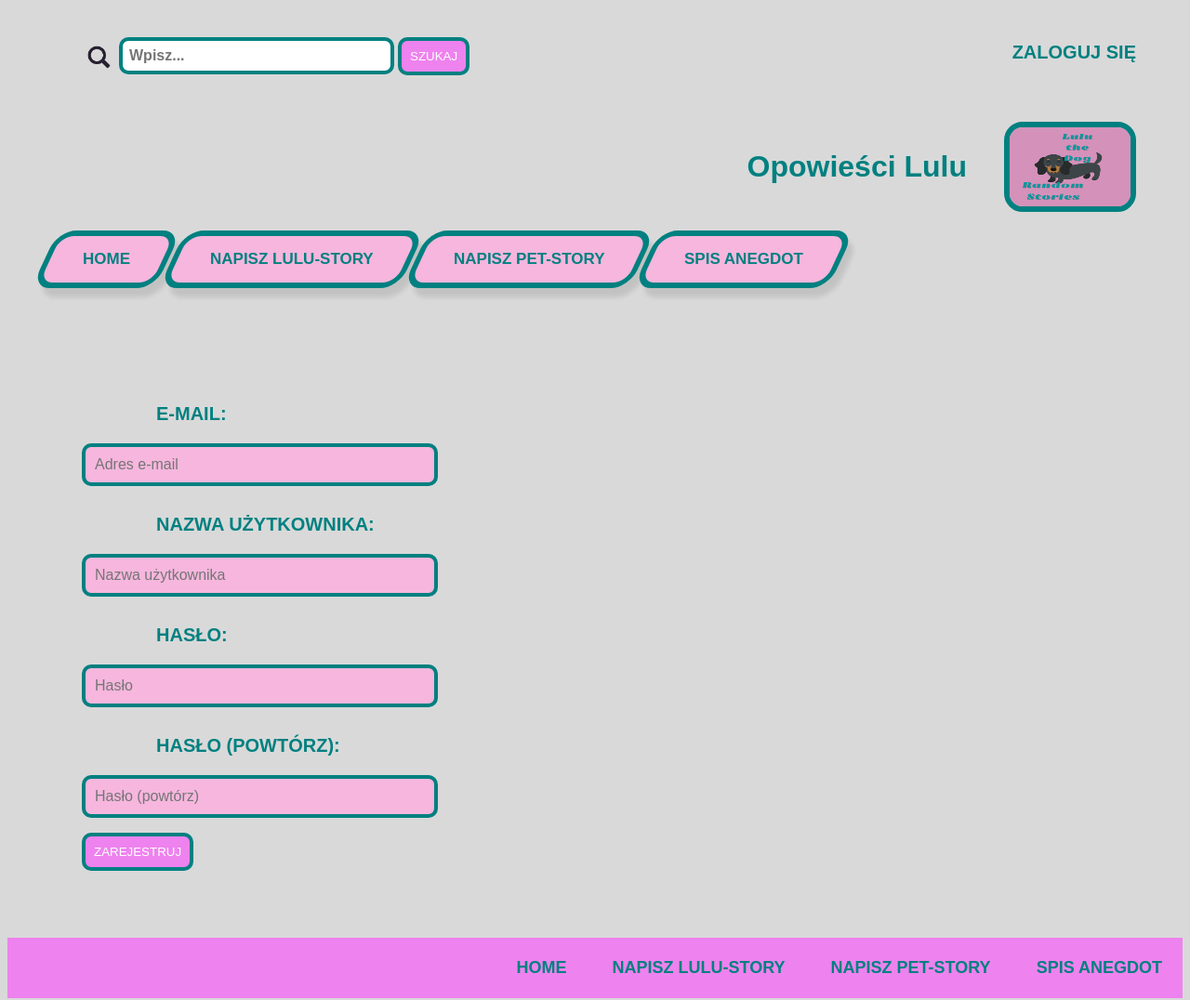
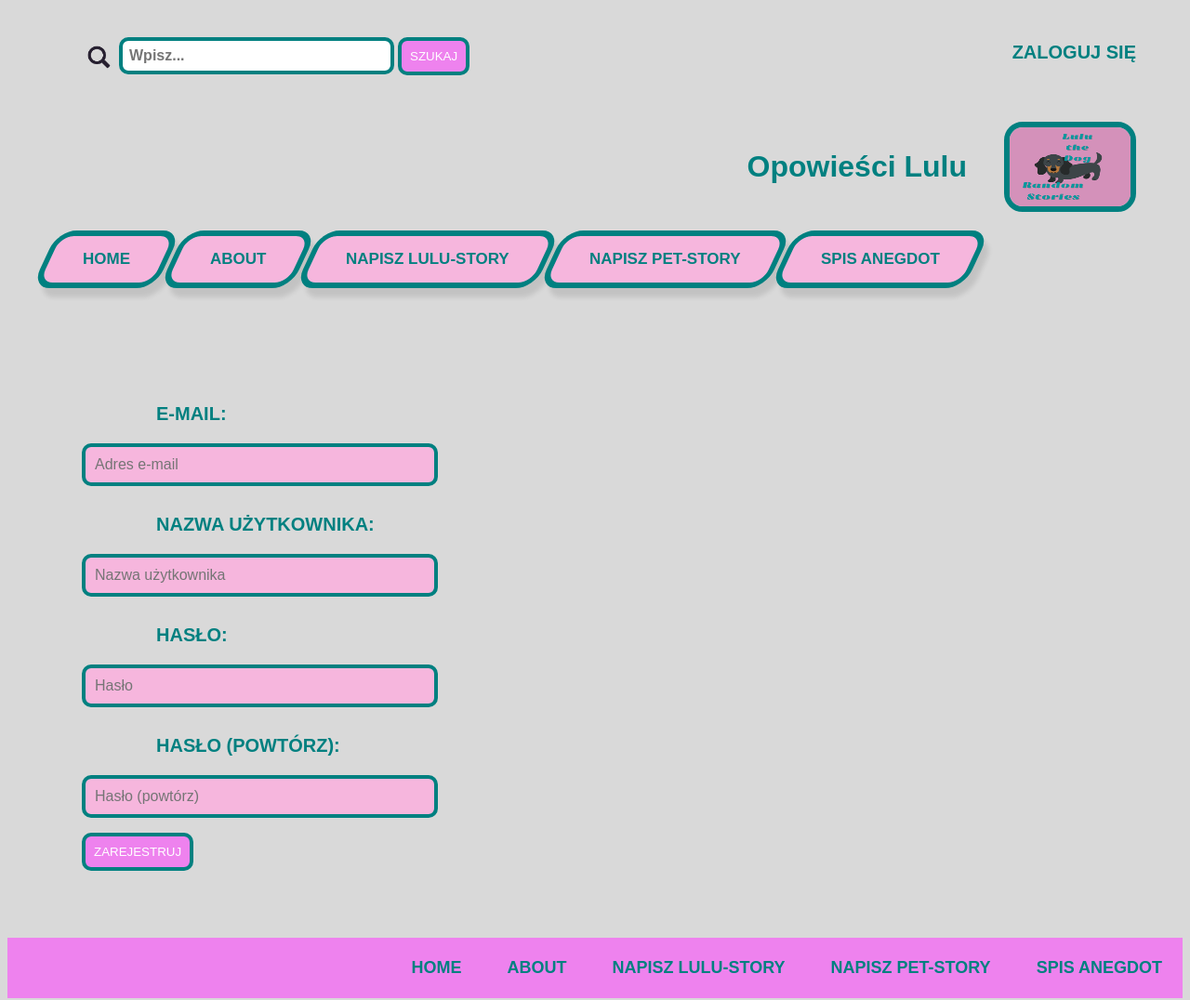
Before and after one commit to lukaszdyminski/Lulu-app, a Django app: page /register/ in a window 1280 px wide. Shown: the whole page at 93% size. Run offline with Django 3.2, Linux system fonts and the light colour scheme; some libraries are stand-ins or nearby versions; some web fonts are replaced.

Commit message:
Create about lulublog commit

```diff
--- a/lulublog/urls.py
+++ b/lulublog/urls.py
@@ -56,4 +56,6 @@ urlpatterns = [
         # Logged-in user may delete a Lulu Story comment in here
     path('your_dashboard/delete_pet_comment/<int:pk>/', views.delete_pet_post_comment, name='delete_pet_post_comment'),
         # Logged-in user may delete a Pet Story comment in here
+    path('about_lulu_stories/', views.display_lulu_stories_info, name='lulu_stories_info'),
+        # url with Lulu Stories blog info
 ]
--- a/lulublog/views.py
+++ b/lulublog/views.py
@@ -356,3 +356,9 @@ def delete_pet_post_comment(request, pk):
         messages.success(request, 'Lulu niechętnie wyraziła zgodę i komentarz został usunięty.')
         return redirect('dashboard')
     return render(request, 'comment_delete_confirmation.html', {'pet_comment': pet_comment})
+
+
+# the page with Lulu Stories blog info
+
+def display_lulu_stories_info(request):
+    return render(request, 'about_lulu_stories.html', {})
--- a/templates/base.html
+++ b/templates/base.html
@@ -63,6 +63,7 @@
         <div class="skew-menu">
             <ul>
                 <li><a href="{% url 'all_posts_index' %}">Home</a></li>
+                <li><a href="{% url 'lulu_stories_info' %}">About</a></li>
                 <li><a href="{% url 'create_logged_lulu_story' %}">Napisz Lulu-story</a></li>
                 <li><a href="{% url 'create_logged_pet_story' %}">Napisz Pet-story</a></li>
                 <li><a href="">Spis anegdot</a>
@@ -77,6 +78,7 @@
         <div class="skew-menu">
             <ul>
                 <li><a href="{% url 'all_posts_index' %}">Home</a></li>
+                <li><a href="{% url 'lulu_stories_info' %}">About</a></li>
                 <li><a href="{% url 'create_lulu_story' %}">Napisz Lulu-story</a></li>
                 <li><a href="{% url 'create_pet_story' %}">Napisz Pet-story</a></li>
                 <li><a href="">Spis anegdot</a>
@@ -98,6 +100,7 @@
         <div class="lulu-navbar">
             <ul>
                 <li><a href="{% url 'all_posts_index' %}">Home</a></li>
+                <li><a href="{% url 'lulu_stories_info' %}">About</a></li>
                 <li><a href="{% url 'create_logged_lulu_story' %}">Napisz Lulu-story</a></li>
                 <li><a href="{% url 'create_logged_pet_story' %}">Napisz Pet-story</a></li>
                 <li><a href="">Spis anegdot</a>
@@ -112,6 +115,7 @@
         <div class="lulu-navbar">
             <ul>
                 <li><a href="{% url 'all_posts_index' %}">Home</a></li>
+                <li><a href="{% url 'lulu_stories_info' %}">About</a></li>
                 <li><a href="{% url 'create_lulu_story' %}">Napisz Lulu-story</a></li>
                 <li><a href="{% url 'create_pet_story' %}">Napisz Pet-story</a></li>
                 <li><a href="">Spis anegdot</a>
--- a/templates/index.html
+++ b/templates/index.html
@@ -52,6 +52,7 @@
         <div class="skew-menu">
             <ul>
                 <li><a href="{% url 'all_posts_index' %}">Home</a></li>
+                <li><a href="{% url 'lulu_stories_info' %}">About</a></li>
                 <li><a href="{% url 'create_logged_lulu_story' %}">Napisz Lulu-story</a></li>
                 <li><a href="{% url 'create_logged_pet_story' %}">Napisz Pet-story</a></li>
                 <li><a href="">Spis anegdot</a>
@@ -66,6 +67,7 @@
         <div class="skew-menu">
             <ul>
                 <li><a href="{% url 'all_posts_index' %}">Home</a></li>
+                <li><a href="{% url 'lulu_stories_info' %}">About</a></li>
                 <li><a href="{% url 'create_lulu_story' %}">Napisz Lulu-story</a></li>
                 <li><a href="{% url 'create_pet_story' %}">Napisz Pet-story</a></li>
                 <li><a href="">Spis anegdot</a>
@@ -185,6 +187,7 @@
         <div class="lulu-navbar">
             <ul>
                 <li><a href="{% url 'all_posts_index' %}">Home</a></li>
+                <li><a href="{% url 'lulu_stories_info' %}">About</a></li>
                 <li><a href="{% url 'create_logged_lulu_story' %}">Napisz Lulu-story</a></li>
                 <li><a href="{% url 'create_logged_pet_story' %}">Napisz Pet-story</a></li>
                 <li><a href="">Spis anegdot</a>
@@ -199,6 +202,7 @@
         <div class="lulu-navbar">
             <ul>
                 <li><a href="{% url 'all_posts_index' %}">Home</a></li>
+                <li><a href="{% url 'lulu_stories_info' %}">About</a></li>
                 <li><a href="{% url 'create_lulu_story' %}">Napisz Lulu-story</a></li>
                 <li><a href="{% url 'create_pet_story' %}">Napisz Pet-story</a></li>
                 <li><a href="">Spis anegdot</a>
--- a/templates/registration/login.html
+++ b/templates/registration/login.html
@@ -43,6 +43,7 @@
         <div class="skew-menu">
             <ul>
                 <li><a href="{% url 'all_posts_index' %}">Home</a></li>
+                <li><a href="{% url 'lulu_stories_info' %}">About</a></li>
                 <li><a href="{% url 'create_logged_lulu_story' %}">Napisz Lulu-story</a></li>
                 <li><a href="{% url 'create_logged_pet_story' %}">Napisz Pet-story</a></li>
                 <li><a href="">Spis anegdot</a>
@@ -57,6 +58,7 @@
         <div class="skew-menu">
             <ul>
                 <li><a href="{% url 'all_posts_index' %}">Home</a></li>
+                <li><a href="{% url 'lulu_stories_info' %}">About</a></li>
                 <li><a href="{% url 'create_lulu_story' %}">Napisz Lulu-story</a></li>
                 <li><a href="{% url 'create_pet_story' %}">Napisz Pet-story</a></li>
                 <li><a href="">Spis anegdot</a>
@@ -108,6 +110,7 @@
         <div class="lulu-navbar">
             <ul>
                 <li><a href="{% url 'all_posts_index' %}">Home</a></li>
+                <li><a href="{% url 'lulu_stories_info' %}">About</a></li>
                 <li><a href="{% url 'create_logged_lulu_story' %}">Napisz Lulu-story</a></li>
                 <li><a href="{% url 'create_logged_pet_story' %}">Napisz Pet-story</a></li>
                 <li><a href="">Spis anegdot</a>
@@ -122,6 +125,7 @@
         <div class="lulu-navbar">
             <ul>
                 <li><a href="{% url 'all_posts_index' %}">Home</a></li>
+                <li><a href="{% url 'lulu_stories_info' %}">About</a></li>
                 <li><a href="{% url 'create_lulu_story' %}">Napisz Lulu-story</a></li>
                 <li><a href="{% url 'create_pet_story' %}">Napisz Pet-story</a></li>
                 <li><a href="">Spis anegdot</a>
--- a/templates/registration/register.html
+++ b/templates/registration/register.html
@@ -43,6 +43,7 @@
         <div class="skew-menu">
             <ul>
                 <li><a href="{% url 'all_posts_index' %}">Home</a></li>
+                <li><a href="{% url 'lulu_stories_info' %}">About</a></li>
                 <li><a href="{% url 'create_logged_lulu_story' %}">Napisz Lulu-story</a></li>
                 <li><a href="{% url 'create_logged_pet_story' %}">Napisz Pet-story</a></li>
                 <li><a href="">Spis anegdot</a>
@@ -57,6 +58,7 @@
         <div class="skew-menu">
             <ul>
                 <li><a href="{% url 'all_posts_index' %}">Home</a></li>
+                <li><a href="{% url 'lulu_stories_info' %}">About</a></li>
                 <li><a href="{% url 'create_lulu_story' %}">Napisz Lulu-story</a></li>
                 <li><a href="{% url 'create_pet_story' %}">Napisz Pet-story</a></li>
                 <li><a href="">Spis anegdot</a>
@@ -102,12 +104,13 @@
         <div class="lulu-navbar">
             <ul>
                 <li><a href="{% url 'all_posts_index' %}">Home</a></li>
+                <li><a href="{% url 'lulu_stories_info' %}">About</a></li>
                 <li><a href="{% url 'create_logged_lulu_story' %}">Napisz Lulu-story</a></li>
                 <li><a href="{% url 'create_logged_pet_story' %}">Napisz Pet-story</a></li>
                 <li><a href="">Spis anegdot</a>
                     <ul>
                         <li><a href="{% url 'lulu_posts_list' %}">Opowieści - Lulu</a></li>
-                        <li><a href="{% url 'pet_posts_list' %}">Opowieści - Twój zwierzak</a></li>
+                        <li><a href="{% url 'pet_posts_list' %}">Opowieści - Pet</a></li>
                     </ul>
                 </li>
             </ul>
@@ -116,12 +119,13 @@
         <div class="lulu-navbar">
             <ul>
                 <li><a href="{% url 'all_posts_index' %}">Home</a></li>
+                <li><a href="{% url 'lulu_stories_info' %}">About</a></li>
                 <li><a href="{% url 'create_lulu_story' %}">Napisz Lulu-story</a></li>
                 <li><a href="{% url 'create_pet_story' %}">Napisz Pet-story</a></li>
                 <li><a href="">Spis anegdot</a>
                     <ul>
                         <li><a href="{% url 'lulu_posts_list' %}">Opowieści - Lulu</a></li>
-                        <li><a href="{% url 'pet_posts_list' %}">Opowieści - Twój zwierzak</a></li>
+                        <li><a href="{% url 'pet_posts_list' %}">Opowieści - Pet</a></li>
                     </ul>
                 </li>
             </ul>
```
